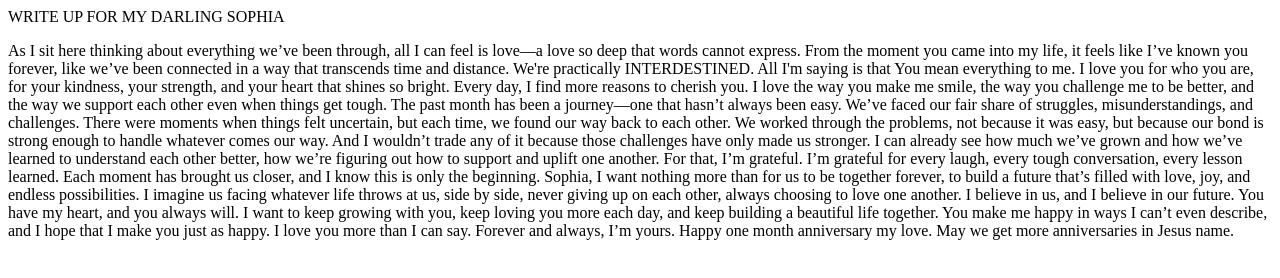
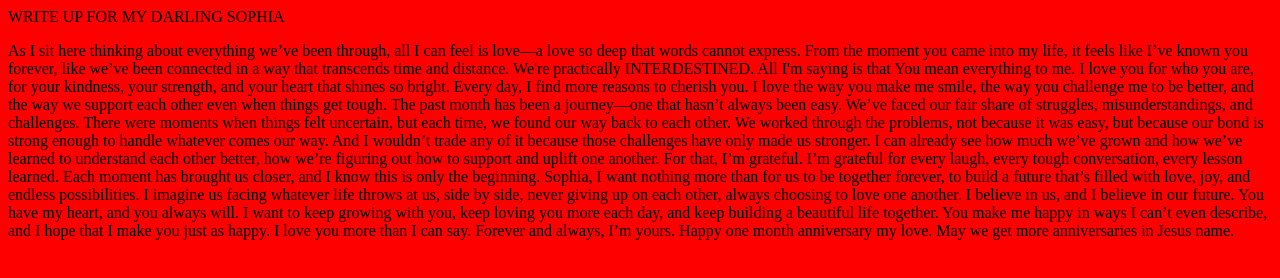
Before and after one commit to Ayanokojix2306/writeup, a plain HTML site: page index.html in a window 1280 px wide. Drawn offline with Linux system fonts and the light colour scheme.

Commit message:
Update index.html

```diff
--- a/index.html
+++ b/index.html
@@ -5,7 +5,9 @@
 WRITE UP FOR MY DARLING SOPHIA
 </head>
 
-  <body bg color="blue">
+  <body style="background-color: red;">
+    <!-- Page content goes here -->
+
 <p>
 As I sit here thinking about everything we’ve been through, all I can feel is love—a love so deep that words cannot express. From the moment you came into my life, it feels like I’ve known you forever, like we’ve been connected in a way that transcends time and distance. We're practically INTERDESTINED. All I'm saying is that You mean everything to me.
 
```
